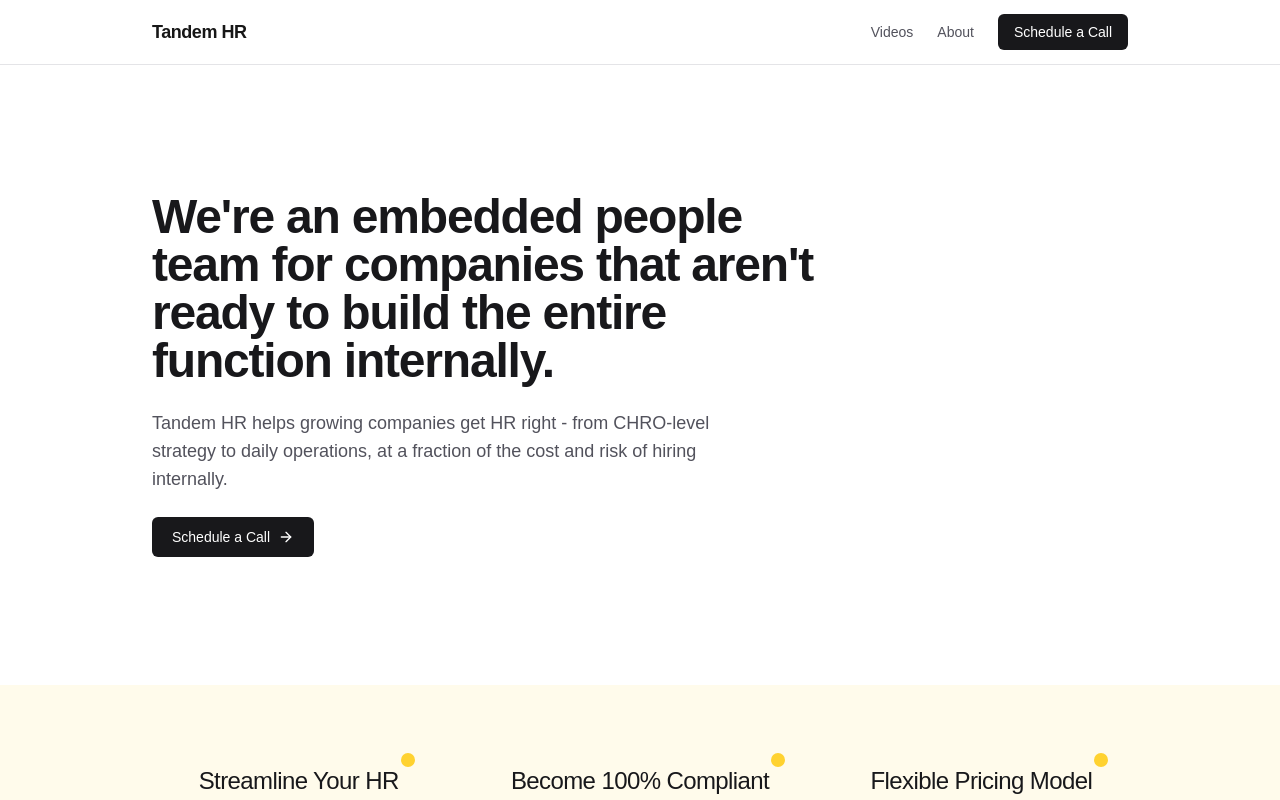
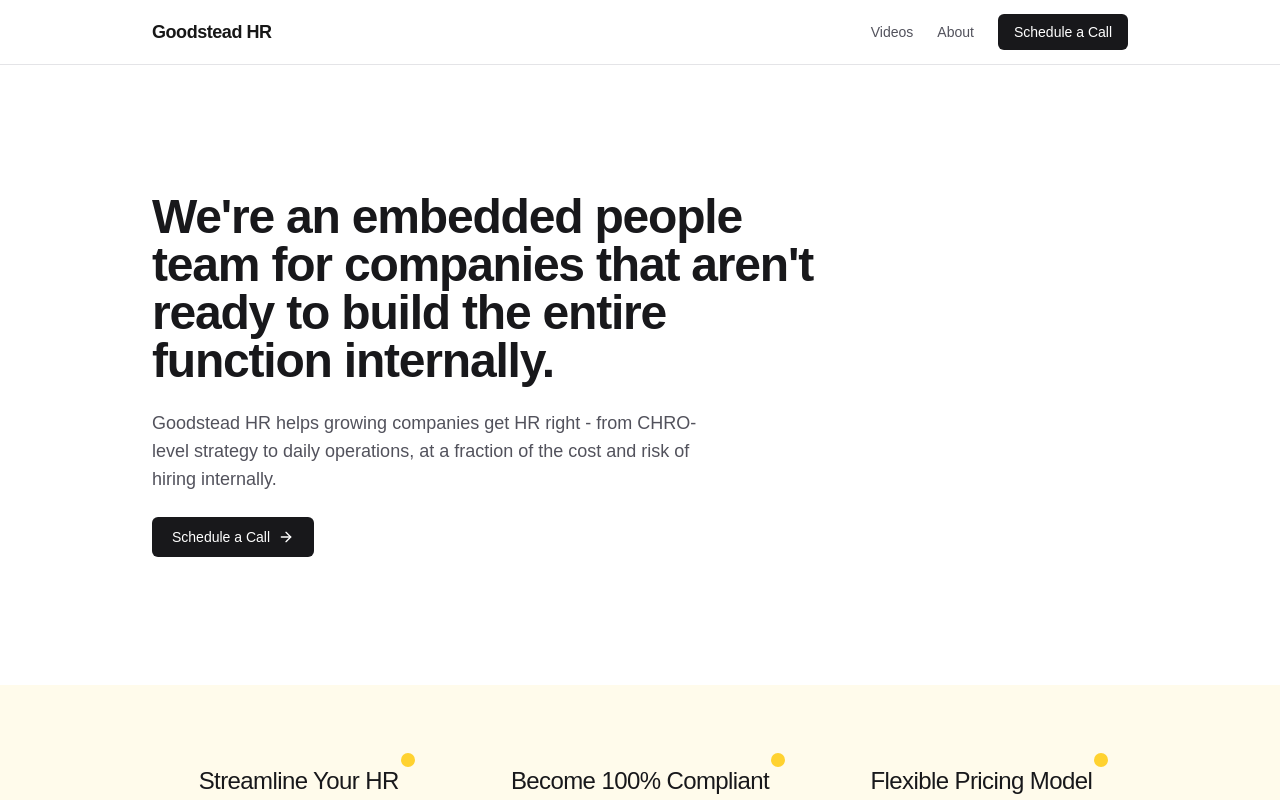
Before and after one commit to brianmcguins/danielle-site, a Next.js app: page / in a window 1280 px wide. Shown: the top 800 px of the page. Built offline with nearby package versions, Linux system fonts and the light colour scheme.

Commit message:
"Tandem HR" -> "Goodstead HR" in marketing & internal copy

```diff
--- a/src/app/(marketing)/layout.tsx
+++ b/src/app/(marketing)/layout.tsx
@@ -10,7 +10,7 @@
       <header className="border-b border-zinc-200">
         <div className="mx-auto flex h-16 max-w-5xl items-center justify-between px-6">
           <Link href="/" className="text-lg font-semibold tracking-tight">
-            Tandem HR
+            Goodstead HR
           </Link>
           <nav className="flex items-center gap-6">
             <Link
@@ -39,7 +39,7 @@
       <main className="flex-1">{children}</main>
       <footer className="border-t border-zinc-200">
         <div className="mx-auto max-w-5xl px-6 py-8 text-sm text-zinc-500">
-          &copy; {new Date().getFullYear()} Tandem HR. All rights reserved.
+          &copy; {new Date().getFullYear()} Goodstead HR. All rights reserved.
         </div>
       </footer>
     </>
--- a/src/app/(marketing)/page.tsx
+++ b/src/app/(marketing)/page.tsx
@@ -52,7 +52,7 @@
           We&apos;re an embedded people team for companies that aren&apos;t ready to build the entire function internally.
         </h1>
         <p className="max-w-xl text-lg text-zinc-600">
-          Tandem HR helps growing companies get HR right - from CHRO-level strategy to daily operations,
+          Goodstead HR helps growing companies get HR right - from CHRO-level strategy to daily operations,
           at a fraction of the cost and risk of hiring internally.
         </p>
         <a
@@ -109,7 +109,7 @@
         <div className="mx-auto max-w-5xl px-6 py-24 sm:py-32">
           <div className="max-w-2xl">
             <h2 className="text-3xl font-semibold tracking-tight text-white sm:text-4xl">
-              Tandem HR: Purpose, Culture, etc.
+              Goodstead HR: Purpose, Culture, etc.
             </h2>
           </div>
           <div className="mt-12 grid grid-cols-1 gap-10 sm:grid-cols-2">
@@ -149,7 +149,7 @@
             </h2>
             <div className="mt-6 space-y-4 text-lg text-zinc-600">
               <p>
-                Tandem HR was founded by Danielle, an HR leader with over a
+                Goodstead HR was founded by Danielle, an HR leader with over a
                 decade of experience running people operations — from her first
                 compliance audit to fractional CHRO work for growing companies.
               </p>
--- a/src/app/(marketing)/videos/page.tsx
+++ b/src/app/(marketing)/videos/page.tsx
@@ -14,7 +14,7 @@
     <section className="mx-auto max-w-5xl px-6 py-24 sm:py-32">
       <div className="max-w-2xl">
         <h1 className="text-4xl font-semibold tracking-tight text-zinc-900 sm:text-5xl">
-          Tandem HR: Purpose, Culture, etc.
+          Goodstead HR: Purpose, Culture, etc.
         </h1>
       </div>
       <ul className="mt-16 grid grid-cols-1 gap-12 sm:grid-cols-2">
--- a/src/app/internal/layout.tsx
+++ b/src/app/internal/layout.tsx
@@ -5,10 +5,10 @@
 
 export const metadata: Metadata = {
   title: {
-    default: "Tandem HR Internal",
-    template: "%s | Tandem HR Internal",
+    default: "Goodstead HR Internal",
+    template: "%s | Goodstead HR Internal",
   },
-  description: "Internal application for Tandem HR.",
+  description: "Internal application for Goodstead HR.",
   robots: {
     index: false,
     follow: false,
@@ -38,9 +38,9 @@
             className="flex items-center gap-2 text-lg font-semibold tracking-tight"
           >
             <span className="flex size-8 items-center justify-center rounded-full bg-amber-300 text-sm font-bold text-zinc-900">
-              T
+              G
             </span>
-            Tandem HR
+            Goodstead HR
           </Link>
           <a
             href={marketingUrl}
--- a/src/app/layout.tsx
+++ b/src/app/layout.tsx
@@ -15,14 +15,14 @@
 export const metadata: Metadata = {
   metadataBase: new URL("https://goodsteadhr.com"),
   title: {
-    default: "Tandem HR — Fractional HR for Growing Companies",
-    template: "%s | Tandem HR",
+    default: "Goodstead HR — Fractional HR for Growing Companies",
+    template: "%s | Goodstead HR",
   },
   description:
     "An embedded people team for companies that aren't ready to build the entire function internally. Fractional HR leadership, compliance, payroll, recruiting, and more.",
   openGraph: {
-    siteName: "Tandem HR",
-    title: "Tandem HR — Fractional HR for Growing Companies",
+    siteName: "Goodstead HR",
+    title: "Goodstead HR — Fractional HR for Growing Companies",
     description:
       "An embedded people team for companies that aren't ready to build the entire function internally.",
     type: "website",
--- a/src/app/opengraph-image.tsx
+++ b/src/app/opengraph-image.tsx
@@ -1,7 +1,7 @@
 import { ImageResponse } from "next/og";
 
 export const alt =
-  "Tandem HR — an embedded people team for growing companies";
+  "Goodstead HR — an embedded people team for growing companies";
 export const size = { width: 1200, height: 630 };
 export const contentType = "image/png";
 
@@ -36,7 +36,7 @@
               backgroundColor: "#fcd34d",
             }}
           />
-          <div style={{ fontSize: 44, fontWeight: 600 }}>Tandem HR</div>
+          <div style={{ fontSize: 44, fontWeight: 600 }}>Goodstead HR</div>
         </div>
         <div
           style={{
```
